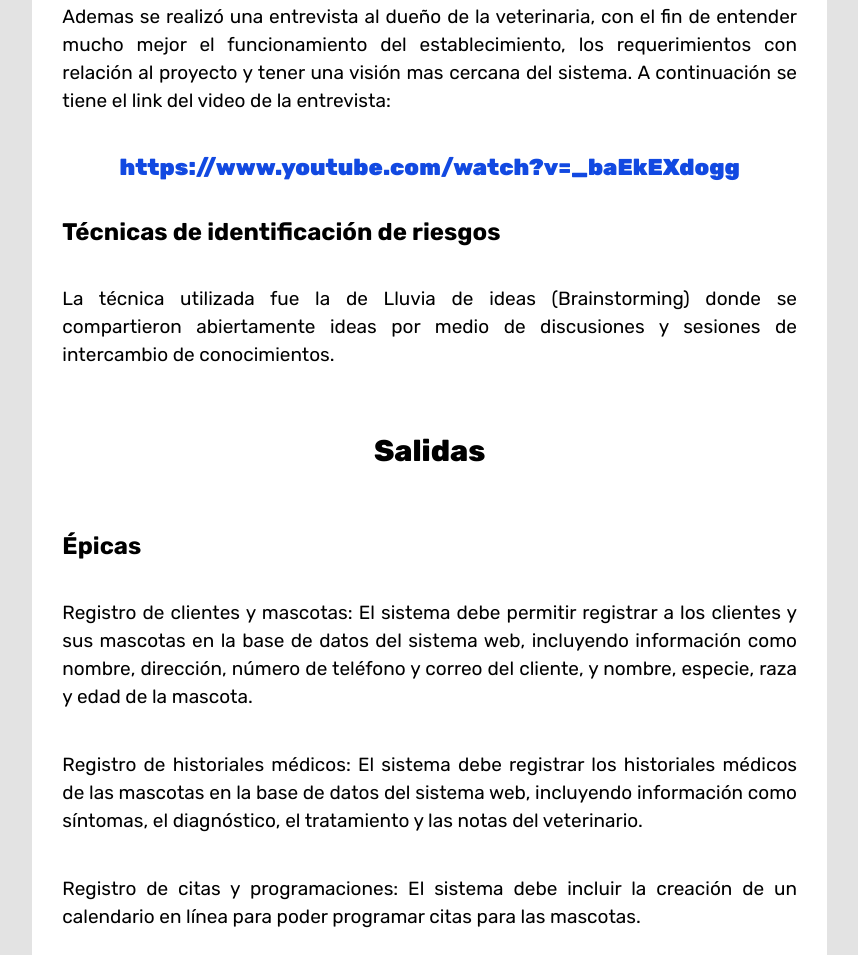
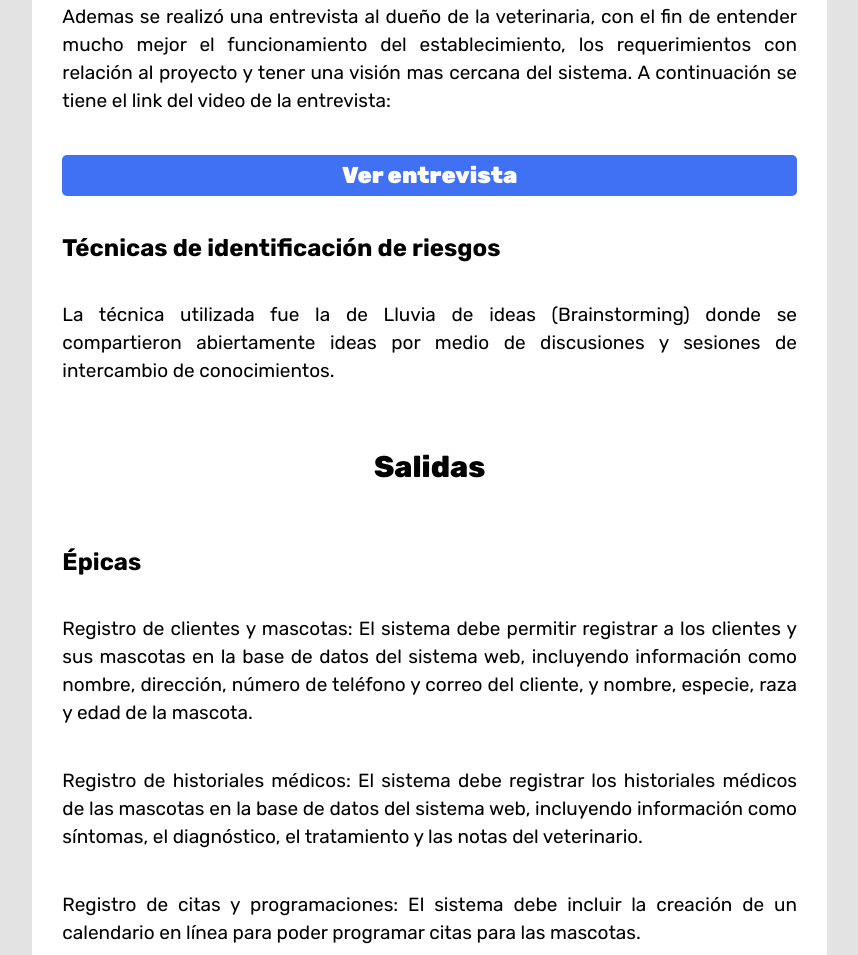
Before and after one commit to Alfonso-Contreras/Alfonso-Contreras.github.io, a plain HTML site: page desarrollar_epicas.html in a window 1280 px wide. Shown: the part 3973-4928 px from the top of the page, without its empty margins (353-1211 px from the left). Drawn offline with Linux system fonts and the light colour scheme.

Commit message:
cambiando el estilo url video

```diff
--- a/app.css
+++ b/app.css
@@ -348,8 +348,12 @@ height: 260px;
     text-align: center;
     font-size: 23px;
     color: #1249e1;
+    color: white;
     font-weight: 900;
     transition: all 500ms;
+    background-color: #4070F4;
+    padding: 8px 0;
+    border-radius: 5px;
 }
 
 .url_video:hover{
--- a/desarrollar_epicas.html
+++ b/desarrollar_epicas.html
@@ -110,7 +110,7 @@
         <p class="subtitulo">Reuniones del grupo de usuarios</p>
         <div class="contenedor_imagen"><img src="images/Reunion-TallerDeHU1.png" alt="" class="contenedor_informacion_img"></div>
         <p class="parrafo">Ademas se realizó una entrevista al dueño de la veterinaria, con el fin de entender mucho mejor el funcionamiento del establecimiento, los requerimientos con relación al proyecto y tener una visión mas cercana del sistema. A continuación se tiene el link del video de la entrevista:</p>
-        <a href="https://www.youtube.com/watch?v=_baEkEXdogg" class="url_video" target="_blank">https://www.youtube.com/watch?v=_baEkEXdogg</a>
+        <a href="https://www.youtube.com/watch?v=_baEkEXdogg" class="url_video" target="_blank">Ver entrevista</a>
 
         <p class="subtitulo">Técnicas de identificación de riesgos</p>
 
```
